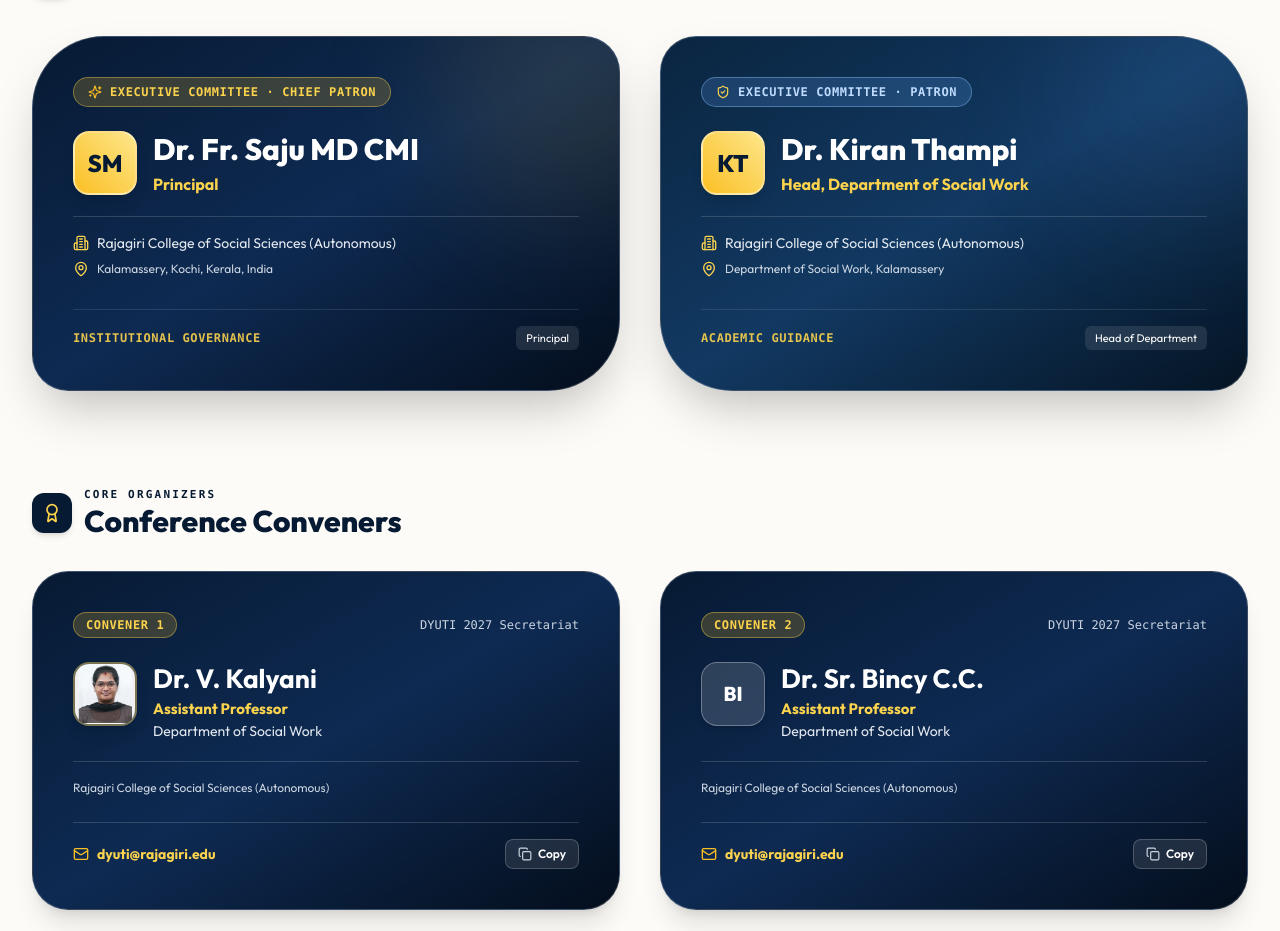
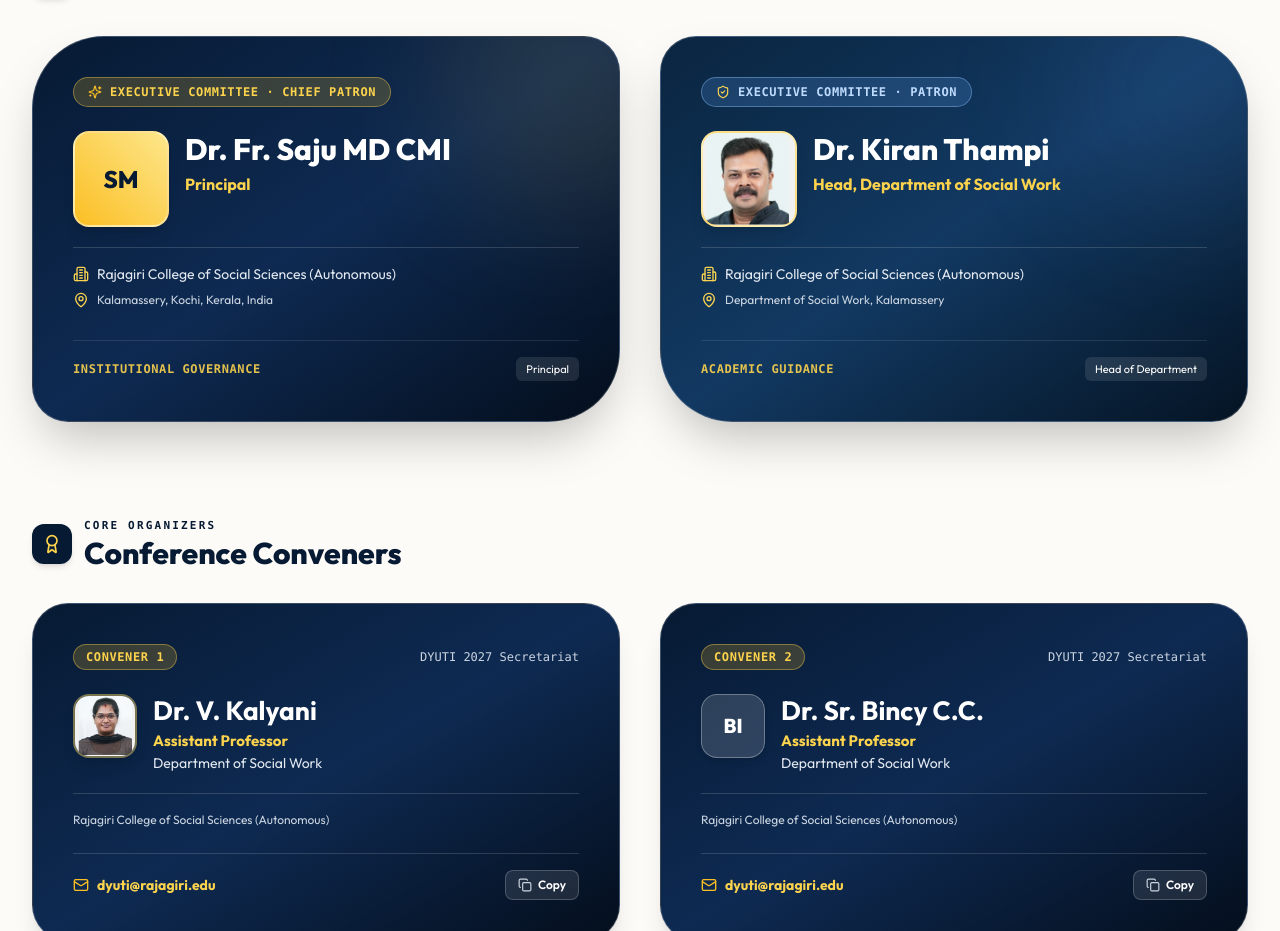
Before and after one commit to Rlabzteam/Dyuti27, a React (Vite) app: page /team in a window 1280 px wide. Shown: the part 825-1756 px from the top of the page. Built offline with nearby package versions, Linux system fonts and the light colour scheme.

Commit message:
feat: add conference data schema and member image assets for DYUTI 2027

```diff
--- a/src/data/conference.ts
+++ b/src/data/conference.ts
@@ -418,6 +418,7 @@
         designation: 'Head, Department of Social Work',
         department: 'Department of Social Work',
         institution: 'Rajagiri College of Social Sciences (Autonomous)',
+        imageUrl: '/images/team/dr_kiran_thampi.png',
       },
     },
     conveners: [
--- a/src/pages/OurTeam.tsx
+++ b/src/pages/OurTeam.tsx
@@ -186,8 +186,16 @@
                     </div>
 
                     <div className="flex items-start gap-4 mb-5">
-                      <div className="w-16 h-16 sm:w-18 sm:h-18 rounded-2xl bg-gradient-to-tr from-amber-400 to-amber-200 text-[#071A33] flex items-center justify-center font-heading font-black text-2xl shadow-lg shrink-0 border-2 border-white/40">
-                        <span>SM</span>
+                      <div className="w-20 h-20 sm:w-24 sm:h-24 rounded-2xl bg-gradient-to-tr from-amber-400 to-amber-200 text-[#071A33] flex items-center justify-center font-heading font-black text-2xl shadow-lg shrink-0 border-2 border-white/40 overflow-hidden">
+                        {committee.executiveCommittee.chiefPatron.imageUrl ? (
+                          <img
+                            src={committee.executiveCommittee.chiefPatron.imageUrl}
+                            alt={committee.executiveCommittee.chiefPatron.name}
+                            className="w-full h-full object-cover object-top"
+                          />
+                        ) : (
+                          <span>SM</span>
+                        )}
                       </div>
                       <div>
                         <h3 className="font-heading text-2xl sm:text-[1.85rem] font-black text-white m-0 leading-tight">
@@ -236,8 +244,16 @@
                     </div>
 
                     <div className="flex items-start gap-4 mb-5">
-                      <div className="w-16 h-16 sm:w-18 sm:h-18 rounded-2xl bg-gradient-to-tr from-amber-400 to-amber-200 text-[#071A33] flex items-center justify-center font-heading font-black text-2xl shadow-lg shrink-0 border-2 border-white/40">
-                        <span>KT</span>
+                      <div className="w-20 h-20 sm:w-24 sm:h-24 rounded-2xl bg-gradient-to-tr from-amber-400 to-amber-200 text-[#071A33] flex items-center justify-center font-heading font-black text-2xl shadow-lg shrink-0 border-2 border-white/40 overflow-hidden">
+                        {committee.executiveCommittee.patron.imageUrl ? (
+                          <img
+                            src={committee.executiveCommittee.patron.imageUrl}
+                            alt={committee.executiveCommittee.patron.name}
+                            className="w-full h-full object-cover object-top"
+                          />
+                        ) : (
+                          <span>KT</span>
+                        )}
                       </div>
                       <div>
                         <h3 className="font-heading text-2xl sm:text-[1.85rem] font-black text-white m-0 leading-tight">
```
Also changed, not shown: public/images/dr_kiran_thampi.png (added), public/images/team/dr_kiran_thampi.png (added).
